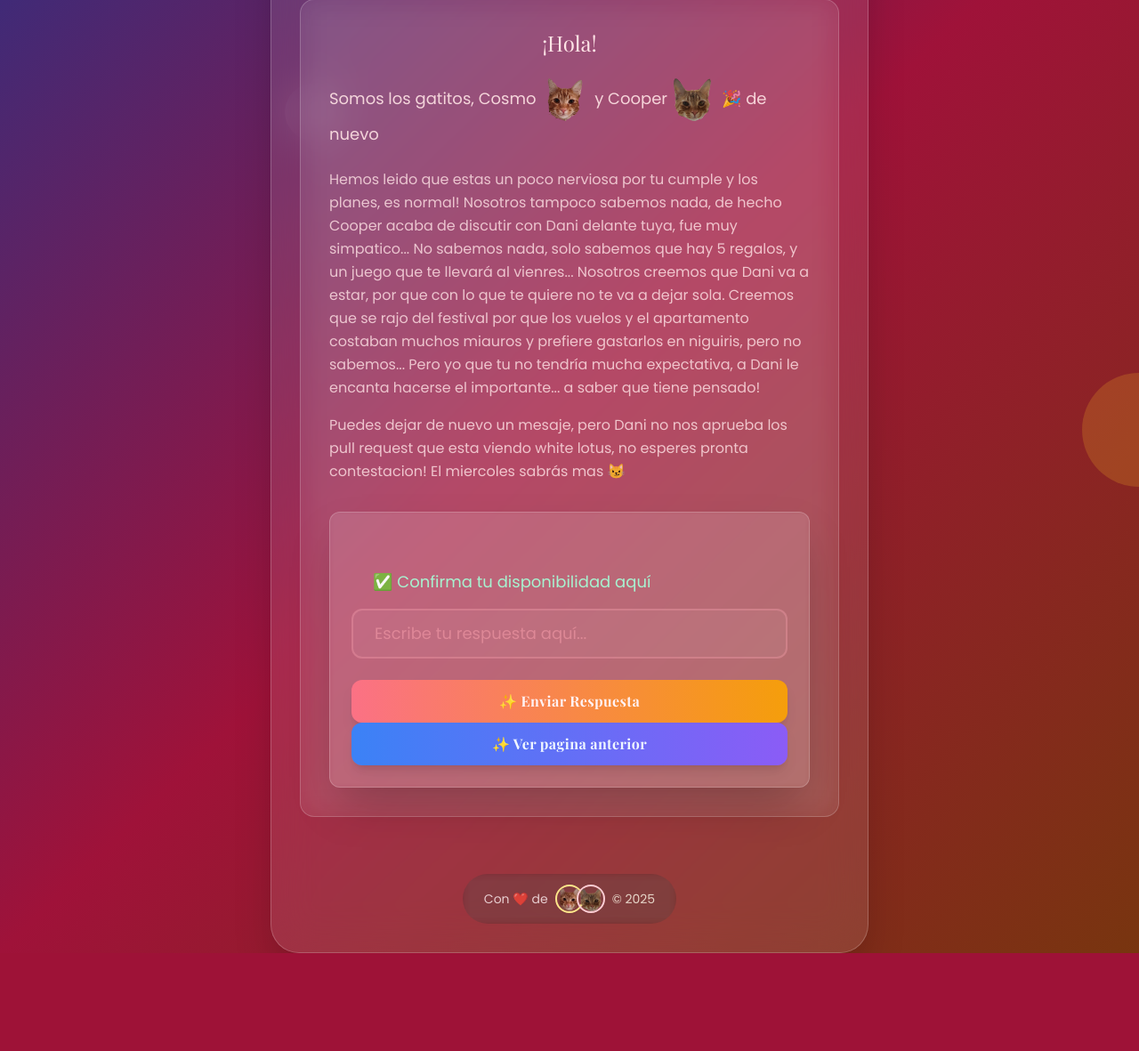
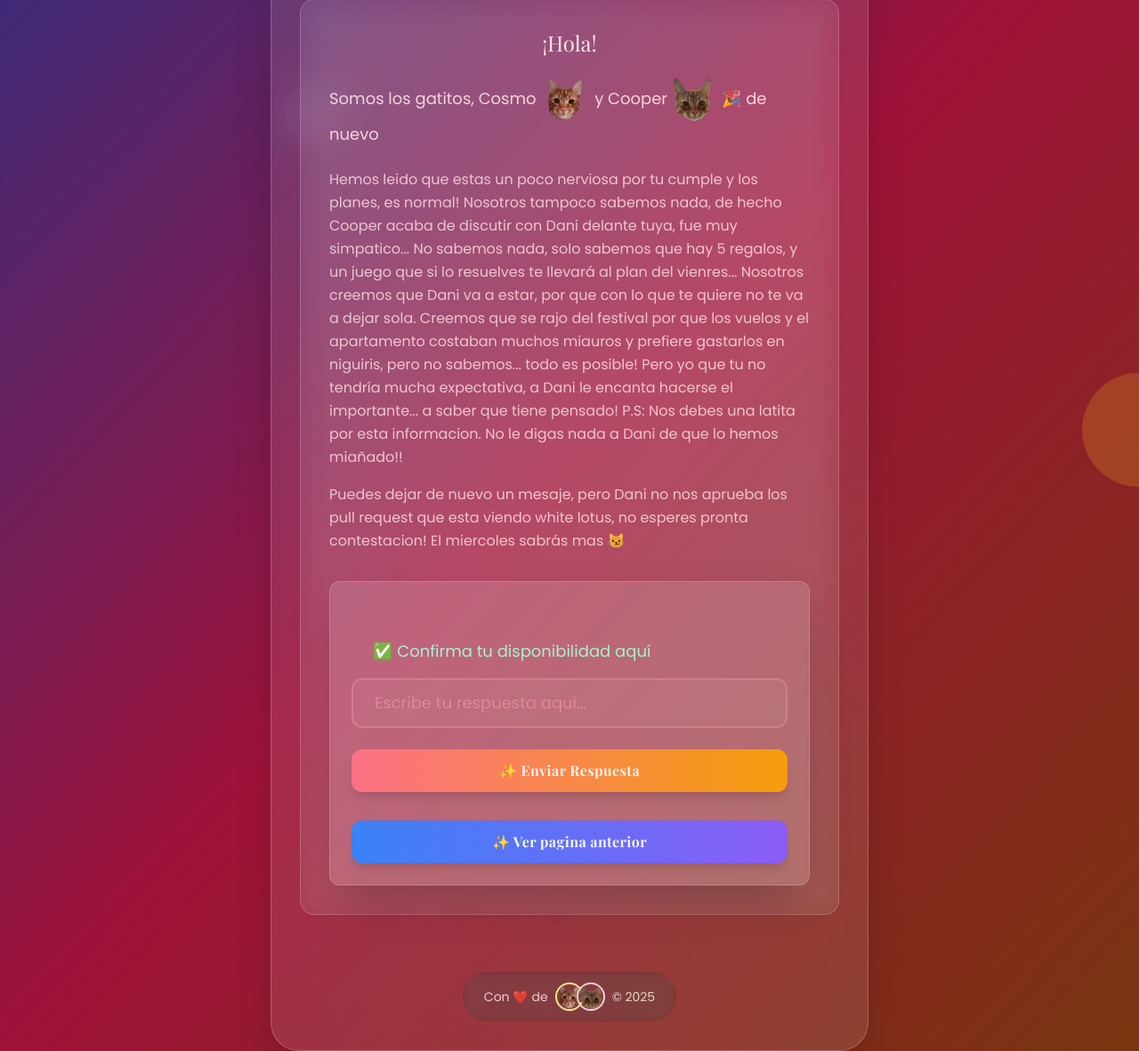
Before and after one commit to topitobravo/cumpleAndrea, a Flask app: page /jahcdjhioajsiojciojasocojsisd in a window 1280 px wide. Shown: the part 173-1354 px from the top of the page at 89% size. Before the commit the page ends 1244 px from the top, so only its background shows below. Run offline with Flask 3, Linux system fonts and the light colour scheme; some libraries are stand-ins or nearby versions.

Commit message:
Final version

```diff
--- a/api/templates/aviso2.html
+++ b/api/templates/aviso2.html
@@ -65,11 +65,11 @@
           <div class="space-y-4 text-rose-100/80 body-font leading-relaxed">
             <p>Hemos leido que estas un poco nerviosa por tu cumple y los planes, es normal!
               Nosotros tampoco sabemos nada, de hecho Cooper acaba de discutir con Dani delante tuya, fue muy simpatico...
-              No sabemos nada, solo sabemos que hay 5 regalos, y un juego que te llevará al vienres...
+              No sabemos nada, solo sabemos que hay 5 regalos, y un juego que si lo resuelves te llevará al plan del vienres...
               Nosotros creemos que Dani va a estar, por que con lo que te quiere no te va a dejar sola. Creemos que se rajo del festival por que los vuelos y el apartamento costaban muchos miauros y prefiere
-              gastarlos en niguiris, pero no sabemos...
+              gastarlos en niguiris, pero no sabemos... todo es posible!
               Pero yo que tu no tendría mucha expectativa, a Dani le encanta hacerse el importante... a saber que tiene pensado!
-
+              P.S: Nos debes una latita por esta informacion. No le digas nada a Dani de que lo hemos miañado!!
             <p class="mt-6">Puedes dejar de nuevo un mesaje, pero Dani no nos aprueba los pull request que esta viendo white lotus, no esperes pronta contestacion! El miercoles sabrás mas 😼</p>
           </div>
           <div class="mt-8 bg-white/10 backdrop-blur-sm rounded-xl shadow-2xl border border-white/20 p-6">
@@ -106,7 +106,7 @@
             </form>
             <form method="POST" class="space-y-6">
               <button type="submit"
-              class="bg-gradient-to-r from-blue-500 to-violet-500 hover:from-blue-400 hover:to-violet-400 text-blue-50 px-8 py-3 rounded-xl font-semibold title-font tracking-wide shadow-lg hover:shadow-xl hover:-translate-y-0.5 transition-all duration-300 w-full">
+              class="bg-gradient-to-r from-blue-500 to-violet-500 hover:from-blue-400 hover:to-violet-400 text-blue-50 px-8 py-3 rounded-xl font-semibold title-font tracking-wide shadow-lg hover:shadow-xl hover:-translate-y-0.5 transition-all duration-300 w-full mt-8">
                 ✨ Ver pagina anterior
               </button>
             </form>
```
